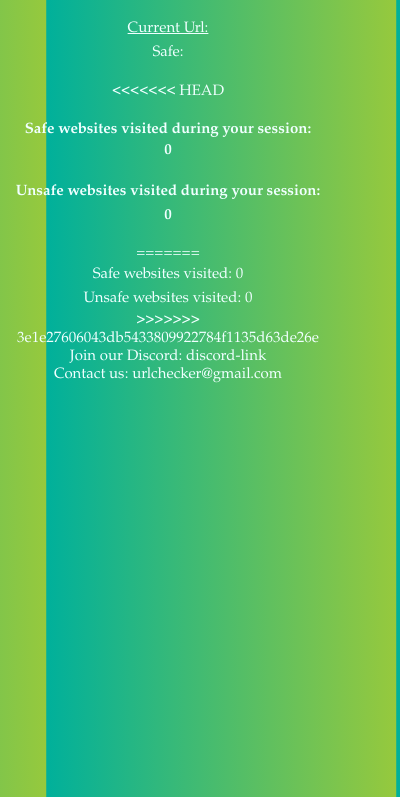
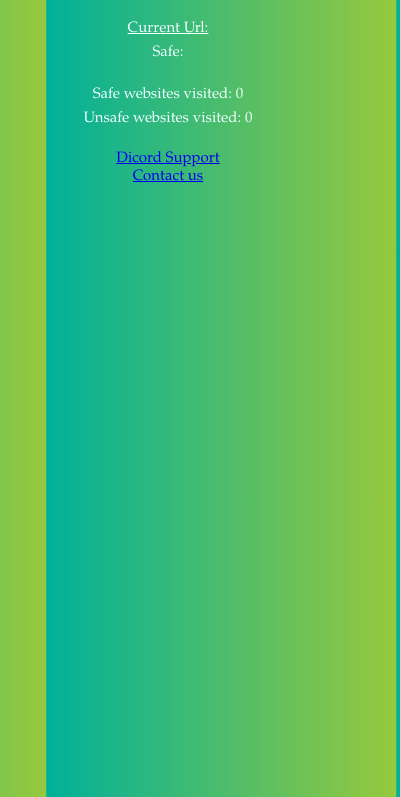
Before and after one commit to EliteWise/browsing-fortress, a browser extension: page popup.html in a window 400 px wide. Shown: the part 47-844 px from the top of the page. Drawn offline with Linux system fonts and the light colour scheme.

Commit message:
add email and discord link + test count request

```diff
--- a/popup.html
+++ b/popup.html
@@ -9,16 +9,14 @@
             <div class="url" id="url"><u>Current Url:</u></div>
             <div class="safe" id="safe">Safe: </div>
             <br>
-<<<<<<< HEAD
-            <h4>Safe websites visited during your session:<div class="safe-counter" id="safeCounter">0</div></h4>
-            <h4>Unsafe websites visited during your session:<div class="unsafe-counter" id="unsafeCounter"></div>0</h4>
-=======
+
+
+
             <div class="safe-counter">Safe websites visited: <div id="safe-counter">0</div></div>
             <div class="unsafe-counter">Unsafe websites visited: <div id="unsafe-counter">0</div></div>
->>>>>>> 3e1e27606043db5433809922784f1135d63de26e
             <br>
-            <div class="discord-contact">Join our Discord: discord-link</div>
-            <div class="email-contact">Contact us: urlchecker@gmail.com</div>
+            <div><a href="https://discord.gg/rqK456mBhy">Dicord Support</a></div>
+            <div><a href="urlchecker.contact@gmail.com">Contact us</a></div>
         </div>
     </body>
 </html>
--- a/popup.js
+++ b/popup.js
@@ -19,17 +19,14 @@ port.onMessage.addListener(function(msg) {
     var safeCounter = document.getElementById("safeCounter");
     safeCounter.innerHTML = msg.isSafe;
 
-<<<<<<< HEAD
+
 
     var unsafeCounter = document.getElementById("unsafeCounter");
     unsafeCounter.innerHTML = msg.isSafe;
 
+    // Is Safe Update //
 
 
-=======
-    // Is Safe Update //
-
->>>>>>> 3e1e27606043db5433809922784f1135d63de26e
     switch(msg.isSafe) {
       case true:
         document.getElementById("safe").innerHTML = "Safe: Yes";
```
Also changed, not shown: main.js (+1 -12 lines).
